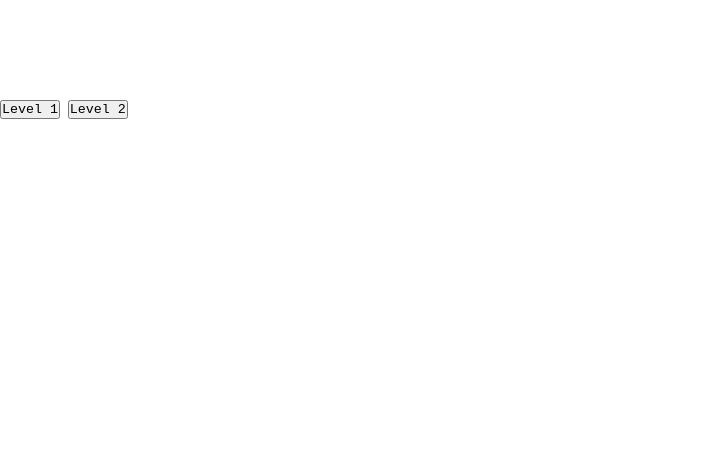
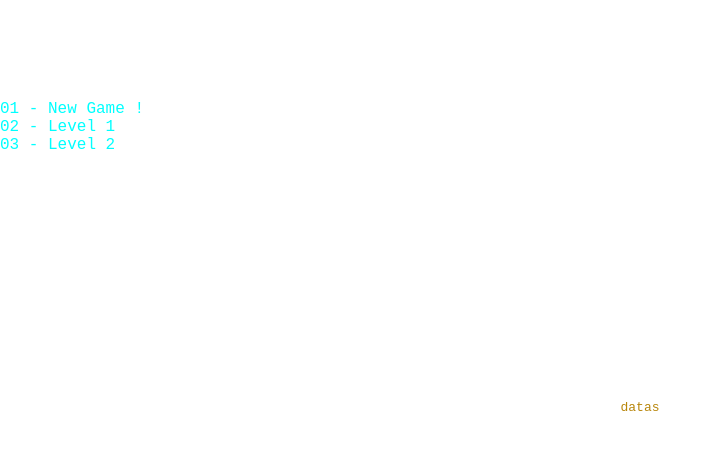
Before and after one commit to Julien-laville/Lost, a plain HTML site: page index.html in a window 1280 px wide. Shown: the whole page, without its empty margins (0-722 px from the left). Drawn offline with Linux system fonts and the light colour scheme.

Commit message:
haaaaatop right

```diff
--- a/index.html
+++ b/index.html
@@ -9,6 +9,13 @@
     }
     #info, #pauseScreen {
         color: aliceblue;
+    }
+    button {
+        display: block;
+        background: none;
+        border: none;
+        color: aqua;
+        font-size: 16px;
     }
     #pauseScreen {
         display: none
@@ -27,14 +34,25 @@
         position: absolute;
         color:aliceblue;
     }
+    #status {
+        color : darkgoldenrod;
+        text-align: center;
+        width: 100%;
+        position: absolute;
+        margin-top: 50vh;
+
+    }
 </style>
 <canvas id="screen"></canvas>
 <div id=ui></div>
 <div id="info"></div>
+<div id="status">datas</div>
 
 <div id="levels">
-    <button onclick="initLevel('level1')">Level 1</button>
-    <button onclick="initLevel('level2')">Level 2</button>
+    <button onclick="initLevel('level1')">01 - New Game !</button>
+
+    <button onclick="initLevel('level1')">02 - Level 1</button>
+    <button onclick="initLevel('level2')">03 - Level 2</button>
 </div>
 
 <div id="pauseScreen">PAUSE</div>
--- a/src/js/lost.js
+++ b/src/js/lost.js
@@ -165,10 +165,10 @@ function colide() {
     } else {
         closePos.setVector(nextLine)
     }
-    d = new v2d(speed.x>0?8:-8, speed.y>0?8:-8)
+    d = new v2d(speed.x>0?0:-1, speed.y>0?0:-1)
     closePos.add(d)
     var tile = level.tiles[Math.floor((closePos.x)/32) + Math.floor((closePos.y)/32)*LEVEL_WIDTH]
-    if(tile !== 0) {
+    if(tile !== 0) { //colide
         ctx.strokeStyle = "#CD3378"
 
     } else {
@@ -182,10 +182,13 @@ function colide() {
     ctx.beginPath()
     ctx.arc(closePos.x,closePos.y, 2, 0, 7)
     ctx.fill()
+    var stanceTo = new v2d(closePos.x, closePos.y)
+    stanceTo.sub(corners.ne)
+    if(tile === 0 ||stanceTo.norm() > speed.norm()) {
+        sub.add(speed)
+    } else {
 
-
-
-
+    }
 }
 
 function initLevel(levelNumber) {
```
